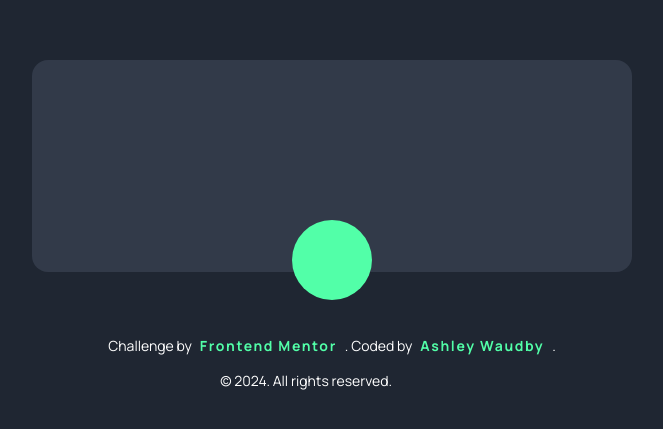
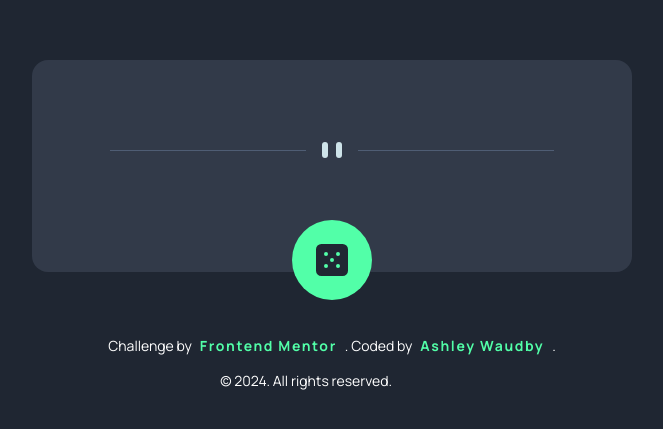
Before and after one commit to ashleywaudbydev/advice-generator, a plain HTML site: page index.html in a window 1280 px wide. Shown: the part 175-604 px from the top of the page, without its empty margins (308-971 px from the left). Drawn offline with Linux system fonts and the light colour scheme; the site is published under a folder, as on GitHub Pages, so addresses that start at the root find nothing; no server answers.

Commit message:
Update style.css

```diff
--- a/CSS/style.css
+++ b/CSS/style.css
@@ -51,7 +51,7 @@ body{
 }
 
 .divider{
-    background-image: url(./images/pattern-divider-mobile.svg);
+    background-image: url(../images/pattern-divider-mobile.svg);
     background-position: center;
     background-repeat: no-repeat;
     height: 20px;
@@ -70,7 +70,7 @@ body{
     align-self: center;
     position: relative;
     top: 60px;
-    background-image: url(/images/icon-dice.svg);
+    background-image: url(../images/icon-dice.svg);
     background-position: center;
     background-repeat: no-repeat;
     background-size: 2rem;
@@ -87,7 +87,7 @@ body{
 /*-----MEDIA QUERY FOR DESKTOP DESIGN-----*/
 @media(min-width: 900px){
     .divider{
-        background-image: url(/images/pattern-divider-desktop.svg);
+        background-image: url(../images/pattern-divider-desktop.svg);
 
     }
 }
```
